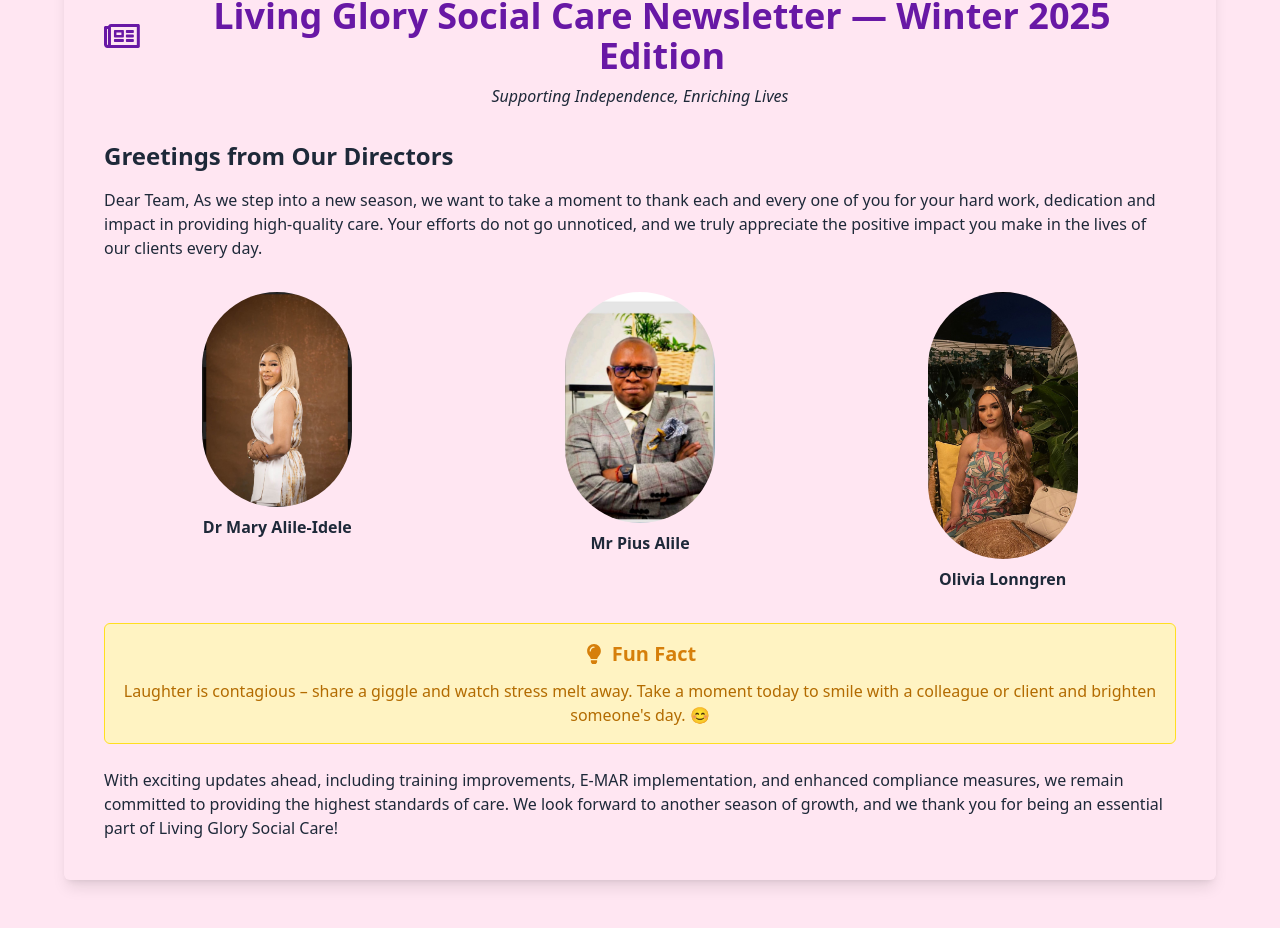
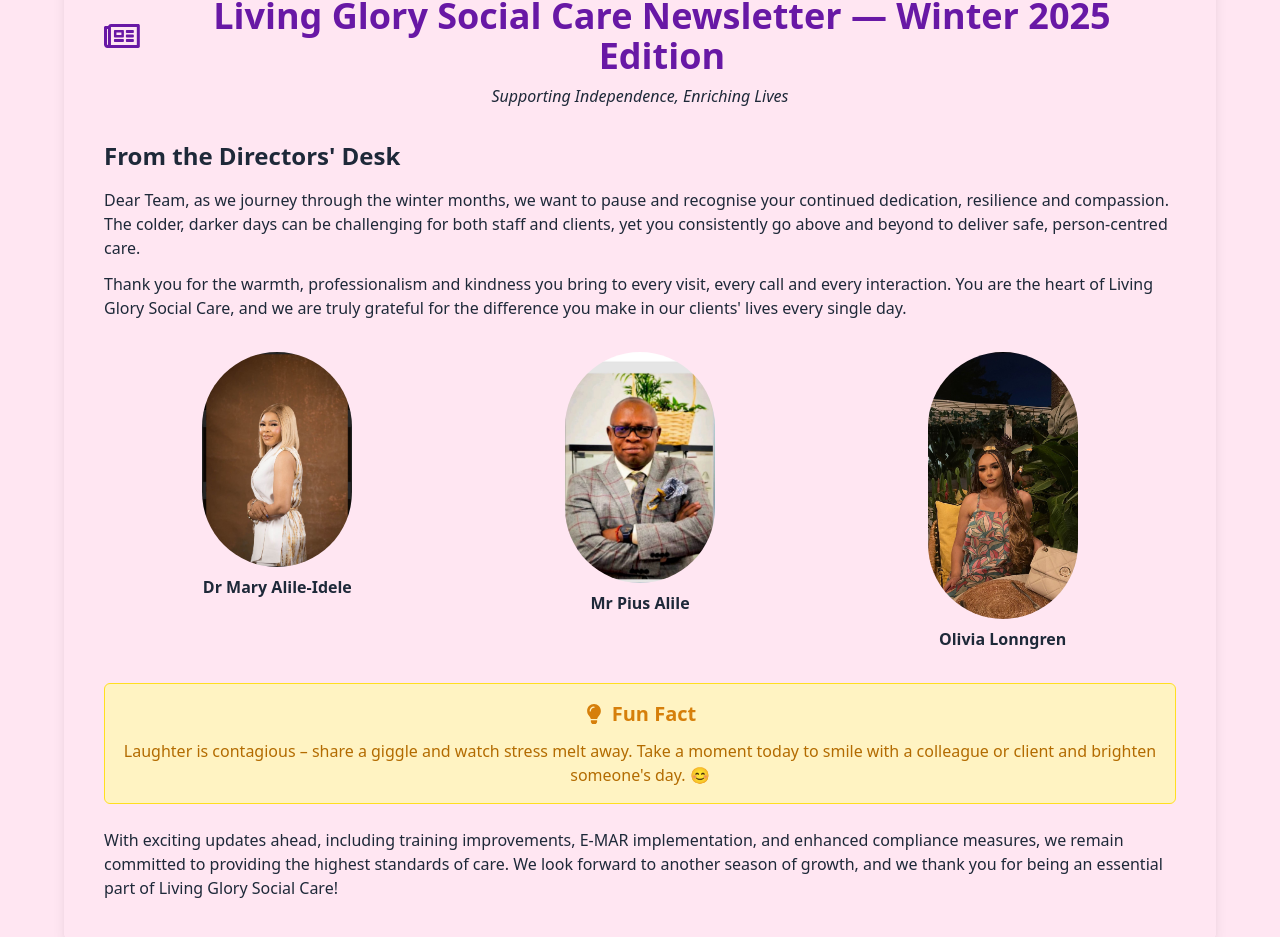
Before and after one commit to onengiyeJacob14/my-website, a Next.js app: page / in a window 1280 px wide. Shown: the part 940-1877 px from the top of the page. Built offline with nearby package versions, Linux system fonts and the light colour scheme.

Commit message:
Update page.js
Directors message update

```diff
--- a/src/app/page.js
+++ b/src/app/page.js
@@ -172,15 +172,21 @@
               {/* Directors Greeting */}
               <div className="mb-8">
                 <h3 className="text-2xl font-semibold mb-4">
-                  Greetings from Our Directors
+                  From the Directors&apos; Desk
                 </h3>
+                <p className="mb-3">
+                  Dear Team, as we journey through the winter months, we want to
+                  pause and recognise your continued dedication, resilience and
+                  compassion. The colder, darker days can be challenging for
+                  both staff and clients, yet you consistently go above and
+                  beyond to deliver safe, person-centred care.
+                </p>
                 <p>
-                  Dear Team, As we step into a new season, we want to take a
-                  moment to thank each and every one of you for your hard work,
-                  dedication and impact in providing high-quality care. Your
-                  efforts do not go unnoticed, and we truly appreciate the
-                  positive impact you make in the lives of our clients every
-                  day.
+                  Thank you for the warmth, professionalism and kindness you
+                  bring to every visit, every call and every interaction. You
+                  are the heart of Living Glory Social Care, and we are truly
+                  grateful for the difference you make in our clients&apos; lives
+                  every single day.
                 </p>
               </div>
 
@@ -266,11 +272,7 @@
             <div className="flex items-center space-x-4">
               {/* Prev Button */}
               <button
-                onClick={() =>
-                  setCarouselIndex((prev) =>
-                    prev === 0 ? carouselData.length - 1 : prev - 1
-                  )
-                }
+                onClick={handlePrev}
                 className="bg-purple-600 text-white py-1 px-3 rounded hover:bg-purple-700 transition flex items-center gap-1"
               >
                 <FaChevronLeft />
@@ -294,9 +296,7 @@
               </motion.div>
               {/* Next Button */}
               <button
-                onClick={() =>
-                  setCarouselIndex((prev) => (prev + 1) % carouselData.length)
-                }
+                onClick={handleNext}
                 className="bg-purple-600 text-white py-1 px-3 rounded hover:bg-purple-700 transition flex items-center gap-1"
               >
                 <span>Next</span>
```
